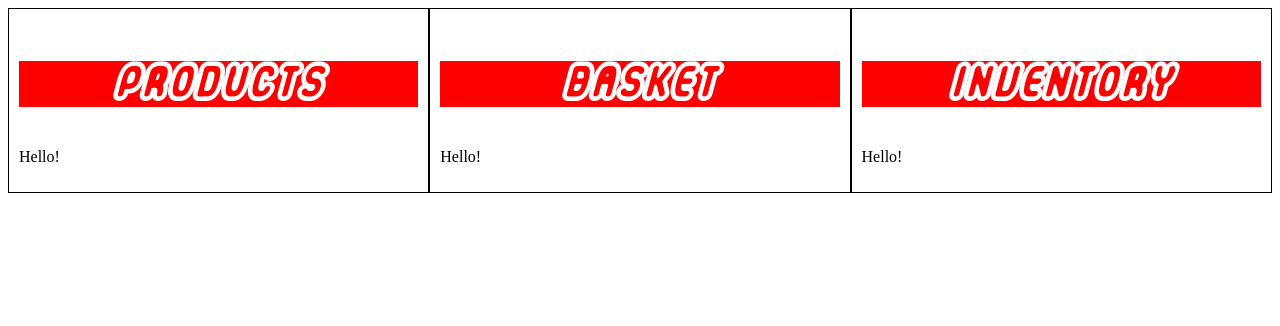
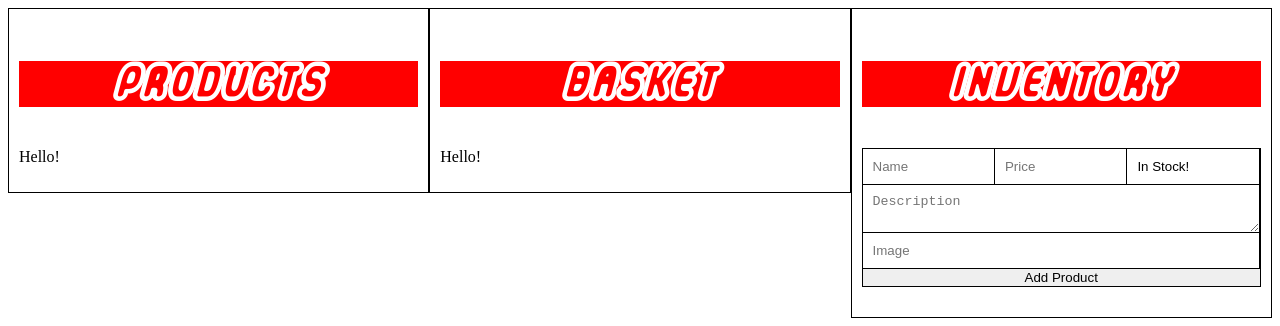
Before and after one commit to Spiderixius/react-shopping-cart, a React (Create React App) app in the folder react-shopping-cart/: page / in a window 1280 px wide. Shown: the top 326 px of the page. Built offline with nearby package versions, Linux system fonts and the light colour scheme.

Commit message:
Added preliminary state for when adding a new product to the inventory.

```diff
--- /dev/null
+++ b/react-shopping-cart/src/components/AddProduct.js
@@ -0,0 +1,44 @@
+/**
+ *
+ */
+
+import React from 'react';
+
+class AddProduct extends React.Component {
+  // Used for getting the data from the inputs
+  nameRef = React.createRef();
+  priceRef = React.createRef();
+  statusRef = React.createRef();
+  descriptionRef = React.createRef();
+  imageRef = React.createRef();
+
+  createProduct = event => {
+    event.preventDefault();
+    const product = {
+      name: this.nameRef.current.value,
+      price: parseFloat(this.priceRef.current.value),
+      status: this.statusRef.current.value,
+      description: this.descriptionRef.current.value,
+      image: this.imageRef.current.value
+    };
+    this.props.addProduct(product);
+    event.currentTarget.reset();
+  };
+  render() {
+    return (
+      <form className='product-form' onSubmit={this.createProduct}>
+        <input name='name' type='text' placeholder='Name' required ref={this.nameRef} />
+        <input name='price' type='number' placeholder='Price' required ref={this.priceRef} />
+        <select name='status' ref={this.statusRef}>
+          <option value='available'>In Stock!</option>
+          <option value='unavailable'>Out of Stock!</option>
+        </select>
+        <textarea name='description' placeholder='Description' required ref={this.descriptionRef} />
+        <input name='image' type='text' placeholder='Image' required ref={this.imageRef} />
+        <button type='submit'>Add Product</button>
+      </form>
+    );
+  }
+}
+
+export default AddProduct;
--- a/react-shopping-cart/src/components/App.js
+++ b/react-shopping-cart/src/components/App.js
@@ -1,5 +1,6 @@
 /**
- * This the main app. Here we control anything related to the entire page such as states.
+ * The App component is the parent to the Products, Basket and Inventory components. It holds data for all these children components.
+ * By having the state in the parent we will avoid having to micro manage each individual data that needs to be updated.
  */
 
 import React from 'react';
@@ -9,6 +10,22 @@ import Basket from './Basket';
 import Inventory from './Inventory';
 
 class App extends React.Component {
+  state = {
+    products: {},
+    basket: {}
+  };
+
+  /**
+   * Adds a product to the state by copying the existing state. This is necessary
+   * in order to not mutate the state manually.
+   * To ensure each added product is unique, the date in Epoch is appended to the product.
+   */
+  addProduct = product => {
+    const products = { ...this.state.products };
+    products[`product${Date.now()}`] = product;
+    this.setState({ products });
+  };
+
   render() {
     return (
       <div className='row'>
@@ -22,7 +39,7 @@ class App extends React.Component {
         </div>
         <div className='column'>
           <h2 className='column-title'>INVENTORY</h2>
-          <Inventory></Inventory>
+          <Inventory addProduct={this.addProduct}></Inventory>
         </div>
       </div>
     );
--- a/react-shopping-cart/src/components/Inventory.js
+++ b/react-shopping-cart/src/components/Inventory.js
@@ -3,14 +3,11 @@
  */
 
 import React from 'react';
+import AddProduct from './AddProduct';
 
 class Inventory extends React.Component {
   render() {
-    return (
-      <>
-        <p>Hello!</p>
-      </>
-    );
+    return <AddProduct addProduct={this.props.addProduct}></AddProduct>;
   }
 }
 
--- a/react-shopping-cart/src/css/styles.css
+++ b/react-shopping-cart/src/css/styles.css
@@ -23,9 +23,49 @@
   text-align: center;
 }
 
-/* Clear floats after the columns */
 .row:after {
   content: '';
   display: table;
   clear: both;
 }
+
+.product-form {
+  margin-bottom: 20px;
+  border: 1px solid #000;
+  overflow: hidden;
+  display: -webkit-box;
+  display: flex;
+  flex-wrap: wrap;
+}
+.product-form input,
+.product-form textarea,
+.product-form select {
+  width: 33.33%;
+  padding: 10px;
+  line-height: 1;
+  font-size: 12;
+  border: 0;
+  border-bottom: 1px solid #000;
+  border-right: 1px solid #000;
+  -webkit-appearance: none;
+  -moz-appearance: none;
+  appearance: none;
+  border-radius: 0;
+  background: #fff;
+}
+.product-form input:focus,
+.product-form textarea:focus,
+.product-form select:focus {
+  outline: 0;
+  background: #cfaeae;
+}
+.product-form textarea {
+  width: 100%;
+}
+.product-form input:last-of-type {
+  width: 100%;
+}
+.product-form button {
+  width: 100%;
+  border: 0;
+}
```
